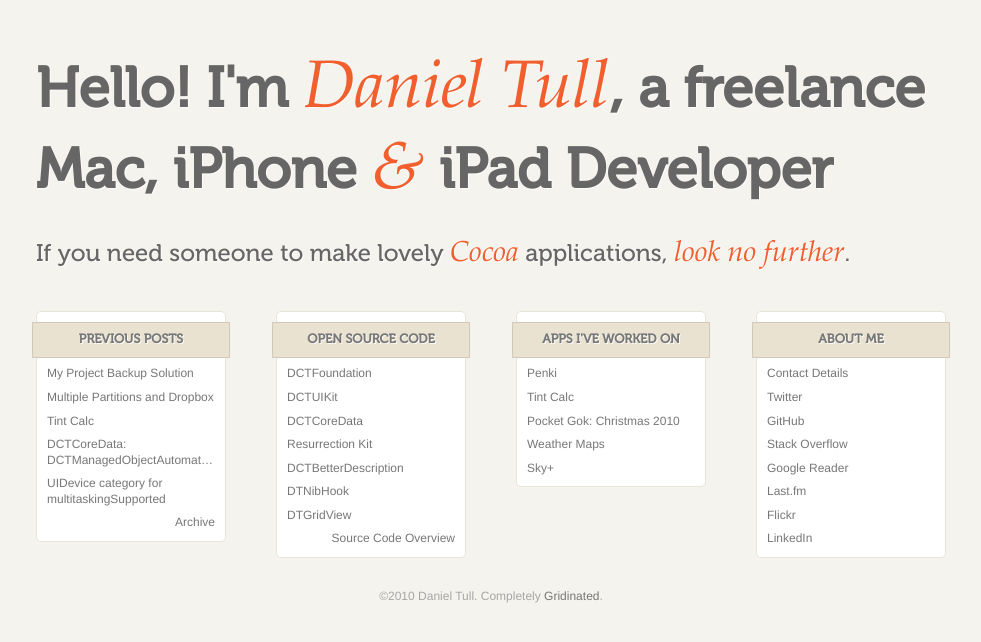
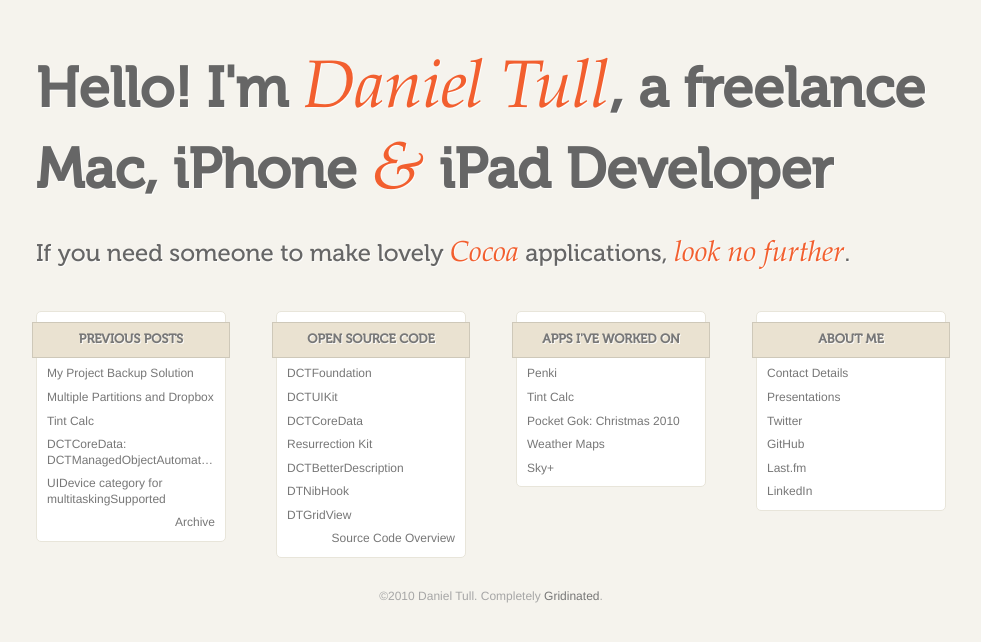
Before and after one commit to danielctull/danielctull.github.com, a Jekyll site: the page built from index.html, in a window 1280 px wide. Shown: the top 642 px of the page, without its empty margins (149-1130 px from the left). Built offline with Jekyll 4.4.1, drawn with Linux system fonts in a browser that asks for light colours.

Commit message:
Add link to presentations page

```diff
--- a/_includes/aboutmenu.html
+++ b/_includes/aboutmenu.html
@@ -1,11 +1,9 @@
 <h3>About Me</h3>
 <ul>
 	<li><a href="/contact/">Contact Details</a></li>
+	<li><a href="/presentations/">Presentations</a></li>
 	<li><a href="http://twitter.com/danielctull">Twitter</a></li>
     <li><a href="http://github.com/danielctull">GitHub</a></li>
-    <li><a href="http://stackoverflow.com/users/155863/daniel-tull">Stack Overflow</a></li>
-    <li><a href="http://google.com/reader/shared/06047137066122335809">Google Reader</a></li>
     <li><a href="http://www.last.fm/user/danielctull">Last.fm</a></li>
-    <li><a href="http://flickr.com/photos/18319588@N00/">Flickr</a></li>
     <li><a href="http://uk.linkedin.com/in/danieltull">LinkedIn</a></li>
 </ul>
```
